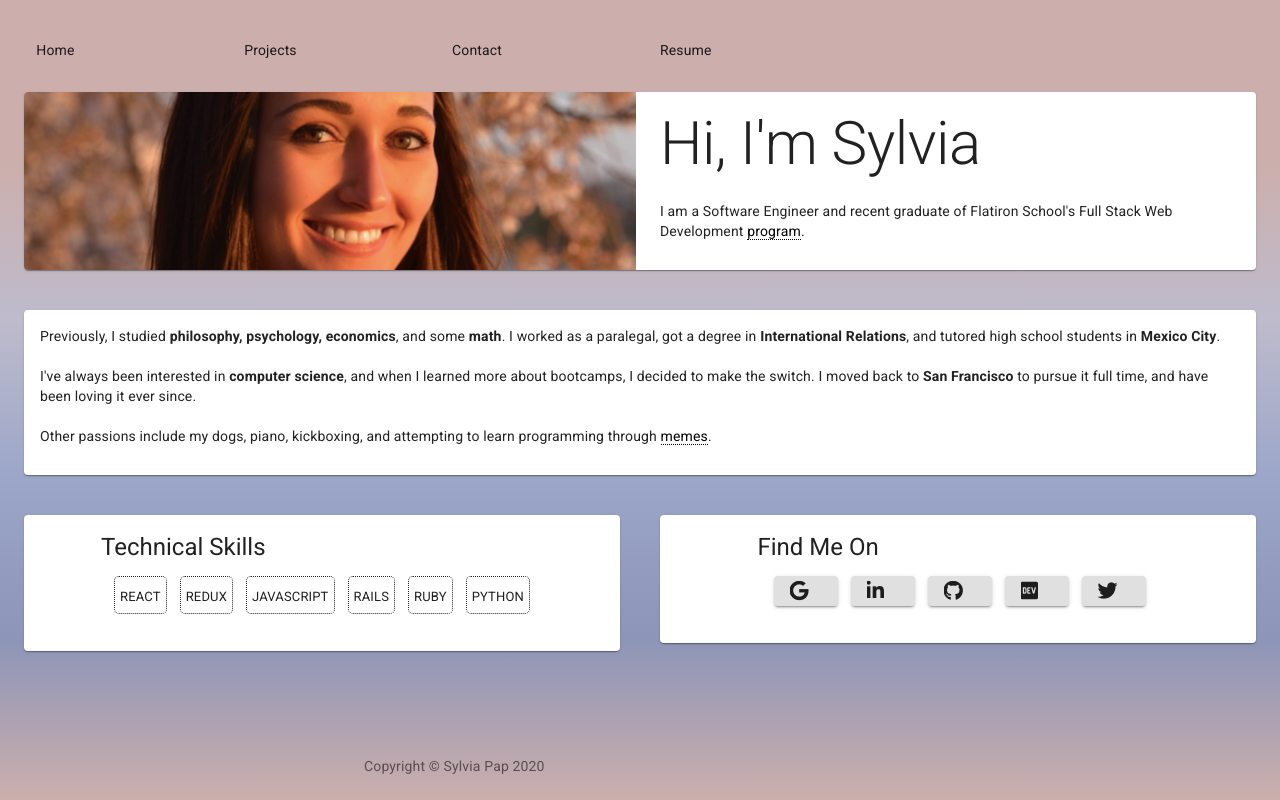
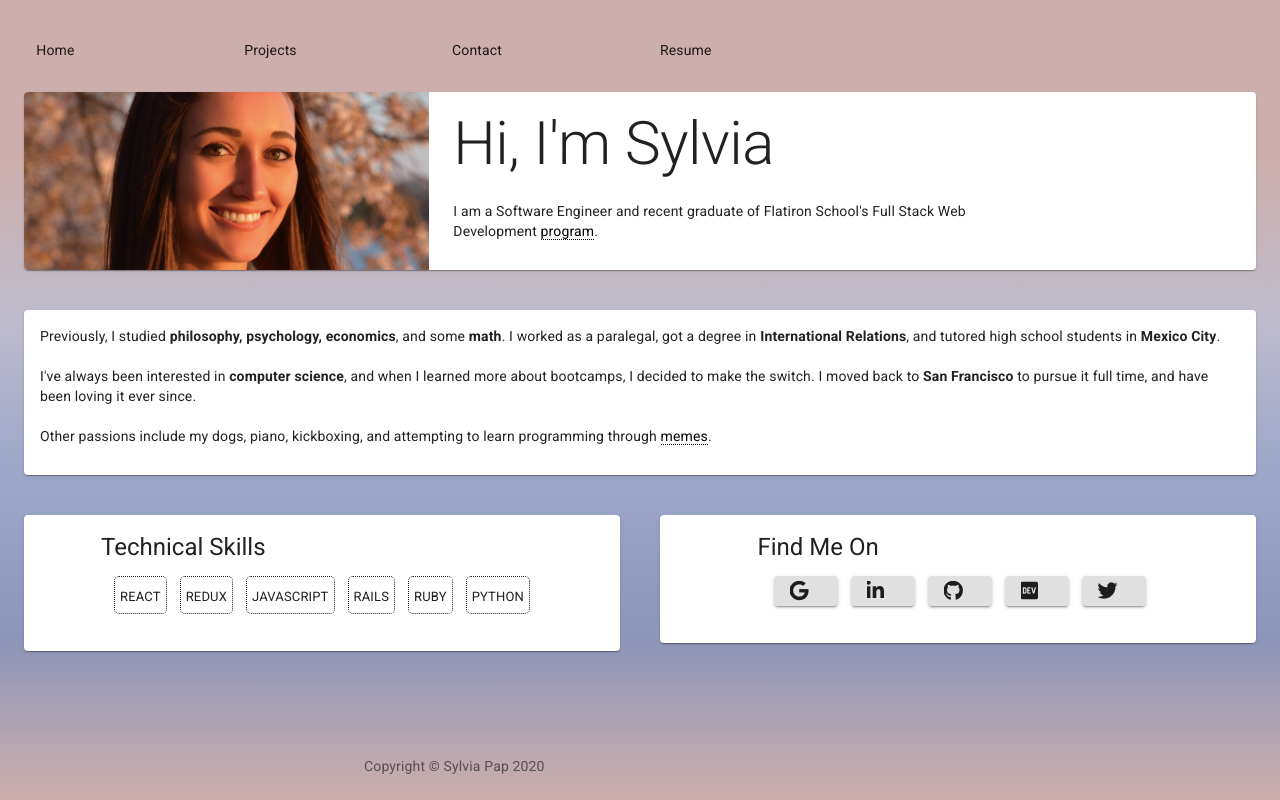
Before and after one commit to sylviapap/personal-site-react, a React (Create React App) app: page / in a window 1280 px wide. Built offline with nearby package versions, Linux system fonts and the light colour scheme.

Commit message:
Fix image sizing

```diff
--- a/src/pages/Home.js
+++ b/src/pages/Home.js
@@ -65,7 +65,7 @@ export default function Home() {
       <Grid item xs={12}>
         <Card>
           <Grid container spacing={1} className={classes.root}>
-          <Grid item xs={6}>
+          <Grid item xs={4}>
             <CardMedia
               className={classes.media}
               image={profilepic}
```
